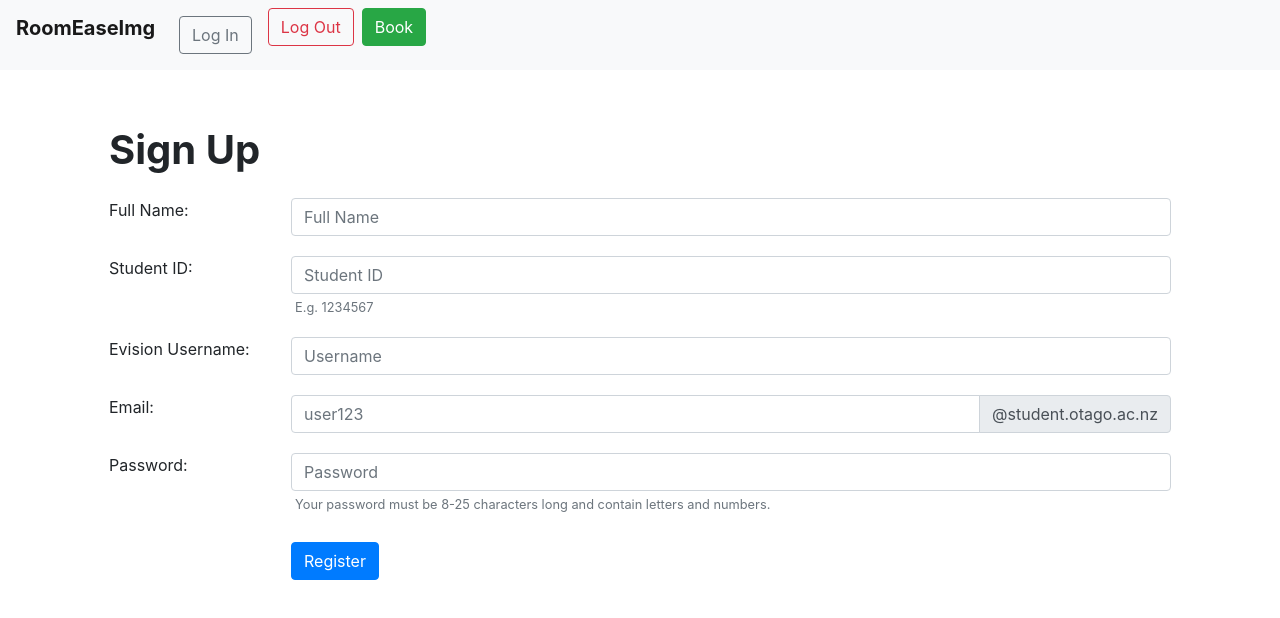
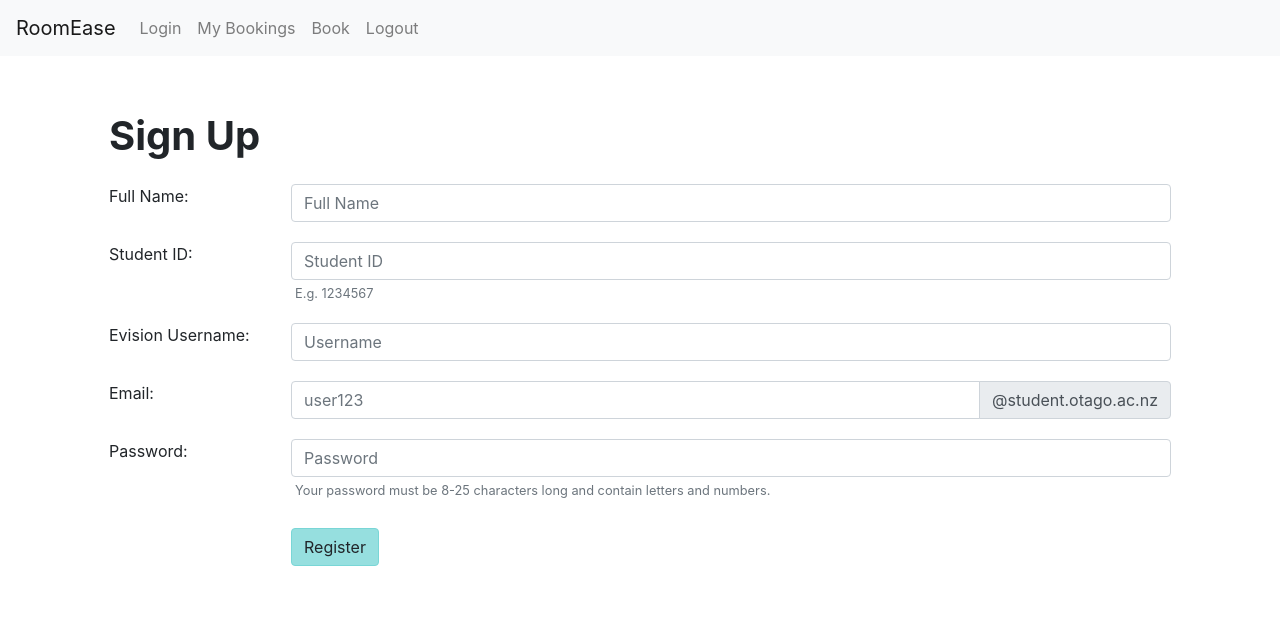
Before and after one commit to bradwindy/OneRoom, a React (Create React App) app in the folder app/: page /register in a window 1280 px wide. Shown: the top 618 px of the page. Built offline with nearby package versions, Linux system fonts and the light colour scheme.

Commit message:
Nav Bar updated.

```diff
--- a/app/src/components/Nav.jsx
+++ b/app/src/components/Nav.jsx
@@ -23,7 +23,7 @@ class Nav extends Component {
                     RoomEase
                   </a>
                   <button
-                    class="navbar-toggler"
+                    className="navbar-toggler"
                     type="button"
                     data-toggle="collapse"
                     data-target="#navbarNavAltMarkup"
@@ -38,55 +38,81 @@ class Nav extends Component {
                     id="navbarNavAltMarkup"
                   >
                     <div class="navbar-nav">
-                      <a class="nav-item nav-link active" href="/login">
+                      <a class="nav-item nav-link" href="/login">
                         Login <span class="sr-only">(current)</span>
                       </a>
                       <a class="nav-item nav-link" href="/">
-                        Features
+                        My Bookings
                       </a>
-                      <a class="nav-item nav-link" href="/">
-                        Pricing
+                      <a class="nav-item nav-link" href="/book/date">
+                        Book <span className="sr-only">(current)</span>
                       </a>
-                      <a
-                        class="nav-item nav-link disabled"
-                        href="/"
-                      >
-                        Disabled
+                      <a class="nav-item nav-link" href="/login" onClick={Nav.logout}>
+                        Logout <span className="sr-only">(current)</span>
                       </a>
+
+
                     </div>
                   </div>
                 </nav>
               </header>
 
-              /*<ul className="navbar-nav bd-navbar-nav">
-                            <li className="nav-item">
 
-                            </li>
-                            <li className="nav-item nav-link active">
-                                <a className="btn btn-outline-secondary mr-2" href="/login" role="button">Log In</a>
-                            </li>
-                            <li className="nav-item">
-                                <button className="btn btn-outline-danger mr-2" onClick={Nav.logout}>Log Out</button>
-                            </li>
-                            <li className="nav-item">
-                                <a className="btn btn-primary" href="/" role="button">Home</a>
-                            </li>
-                        </ul>
-                    </div>
-                    </nav>
-                </header>*/
             );
         } else {
             // noinspection HtmlUnknownTarget
             return (
+
+              <header>
+                <nav className="navbar navbar-expand-lg navbar-light bg-light">
+                  <a className="navbar-brand" href="/">
+                    RoomEase
+                  </a>
+                  <button
+                    className="navbar-toggler"
+                    type="button"
+                    data-toggle="collapse"
+                    data-target="#navbarNavAltMarkup"
+                    aria-controls="navbarNavAltMarkup"
+                    aria-expanded="false"
+                    aria-label="Toggle navigation"
+                  >
+                    <span class="navbar-toggler-icon" />
+                  </button>
+                  <div
+                    class="collapse navbar-collapse"
+                    id="navbarNavAltMarkup"
+                  >
+                    <div class="navbar-nav">
+                      <a class="nav-item nav-link" href="/login">
+                        Login <span className="sr-only">(current)</span>
+                      </a>
+                      <a class="nav-item nav-link" href="/">
+                        My Bookings
+                      </a>
+                      <a class="nav-item nav-link " href="/book/date">
+                        Book <span className="sr-only">(current)</span>
+                      </a>
+                      <a class="nav-item nav-link" href="/login" onClick={Nav.logout}>
+                        Logout <span className="sr-only">(current)</span>
+                      </a>
+
+
+                    </div>
+                  </div>
+                </nav>
+              </header>
+
+
                 // nav bar component, will update later on to dynamically render its elements depending on if the user is
                 // logged in or not.
+                /*
                 <header
                     className="navbar navbar-expand navbar-light bg-light ">
                     <div className="navbar-nav-scroll">
                         <ul className="navbar-nav bd-navbar-nav">
                             <li className="nav-item">
-                                <a className="navbar-brand" href="/"><b>RoomEaseImg</b></a>
+                                <a className="navbar-brand" href="/"><b>RoomEase</b></a>
                             </li>
                             <li className="nav-item nav-link active">
                                 <a className="btn btn-outline-secondary mr-2" href="/login" role="button">Log In</a>
@@ -99,7 +125,7 @@ class Nav extends Component {
                             </li>
                         </ul>
                     </div>
-                </header>
+                </header>*/
             );
         }
     }
--- a/app/src/scss/custom.scss
+++ b/app/src/scss/custom.scss
@@ -1,5 +1,6 @@
 @import '~bootstrap/scss/bootstrap.scss';
 @import '~bootstrap/scss/_navbar.scss';
+@import '~bootstrap/scss/_buttons.scss';
 
 $font-size-base:20px;
 
@@ -31,3 +32,13 @@ $link-color: #1A1B !default;
       }
     }
   }
+
+  $mynewcolor:rgb(150, 223, 223);
+
+.btn-primary {
+    @include button-variant($mynewcolor, darken($mynewcolor, 7.5%), darken($mynewcolor, 10%), lighten($mynewcolor,5%), lighten($mynewcolor, 10%), darken($mynewcolor,30%));
+}
+
+.btn-outline-primary {
+    @include button-outline-variant($mynewcolor, #222222, lighten($mynewcolor,5%), $mynewcolor);
+}
```
